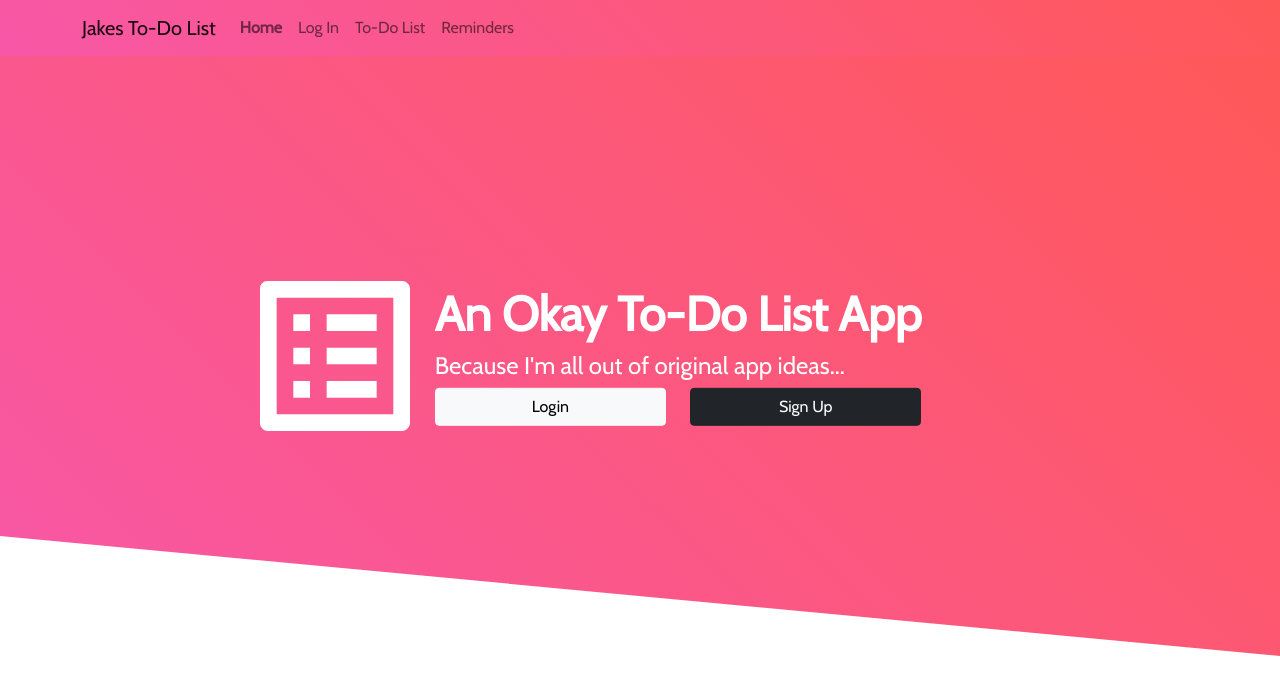
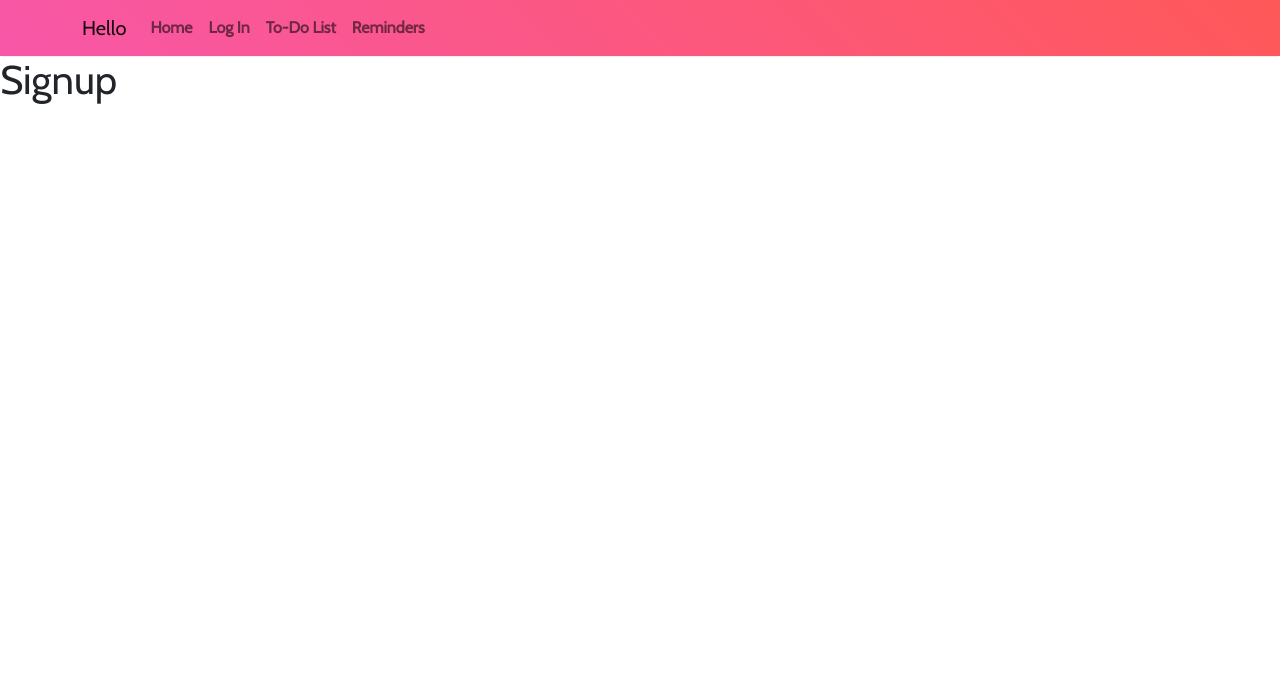
Before and after one commit to JakeWritesCode/the_only_to_do_list, a React (Create React App) app: page /sign-up in a window 1280 px wide. Shown: the top 694 px of the page. Built offline with nearby package versions, Linux system fonts and the light colour scheme.

Commit message:
Navigation now uses react router, tests are all broken thouggh. Good times.

```diff
--- a/package.json
+++ b/package.json
@@ -13,6 +13,7 @@
     "react": "^17.0.2",
     "react-bootstrap": "^2.0.0-beta.4",
     "react-dom": "^17.0.2",
+    "react-router-dom": "^5.2.0",
     "react-scripts": "4.0.3",
     "rewire": "^5.0.0",
     "web-vitals": "^1.1.2"
@@ -29,7 +30,10 @@
       "react-app/jest",
       "eslint:recommended",
       "plugin:react/recommended"
-    ]
+    ],
+    "rules": {
+      "no-unused-vars": 1
+    }
   },
   "browserslist": {
     "production": [
--- a/src/App.js
+++ b/src/App.js
@@ -2,6 +2,12 @@ import './App.css';
 import 'bootstrap/dist/css/bootstrap.min.css';
 import React from 'react';
 import TodoNavbar from "./Components/navbar/navbar";
+// import HomeSplash from "./Components/home_splash/home_splash";
+import {
+    BrowserRouter as Router,
+    Switch,
+    Route
+} from "react-router-dom";
 import HomeSplash from "./Components/home_splash/home_splash";
 
 export default class App extends React.Component {
@@ -9,7 +15,6 @@ export default class App extends React.Component {
         super(props);
         this.state = {
             "logged_in": false,
-            "active_area": "Home"
         }
     }
 
@@ -18,23 +23,19 @@ export default class App extends React.Component {
             [
                 {
                     "text": "Home",
-                    "onClick": () => this.setState({"active_area": "Home"}),
-                    "active": this.state.active_area === "Home"
+                    "route": "/"
                 },
                 {
                     "text": this.state.logged_in ? "Log Out" : "Log In",
-                    "onClick": () => this.setState({"active_area": "Log In / Out"}),
-                    "active": this.state.active_area === "Log In / Out"
+                    "route": "/login"
                 },
                 {
                     "text": "To-Do List",
-                    "onClick": () => this.setState({"active_area": "To-Do List"}),
-                    "active": this.state.active_area === "To-Do List"
+                    "route": "/todo"
                 },
                 {
                     "text": "Reminders",
-                    "onClick": () => this.setState({"active_area": "Reminders"}),
-                    "active": this.state.active_area === "Reminders"
+                    "route": "/reminders"
                 }
             ]
         )
@@ -42,13 +43,30 @@ export default class App extends React.Component {
 
     render() {
         return (
-            <div>
-                <TodoNavbar homeText="Jakes To-Do List" buttons={this.navBarButtons()}/>
-                <HomeSplash
-                    set_active_area_callback={(active_area) => this.setState({"active_area": active_area})}
-                    active_area={this.state.active_area}
-                />
-            </div>
+            <Router>
+                <div>
+                    <TodoNavbar homeText={"Hello"} buttons={this.navBarButtons()}/>
+                    {/* A <Switch> looks through its children <Route>s and
+            renders the first one that matches the current URL. */}
+                    <Switch>
+                        <Route path="/todo">
+                            <h1>Todo</h1>
+                        </Route>
+                        <Route path="/reminders">
+                            <h1>Reminders</h1>
+                        </Route>
+                        <Route path="/login">
+                            <h1>Login</h1>
+                        </Route>
+                        <Route path="/sign-up">
+                            <h1>Signup</h1>
+                        </Route>
+                        <Route path="/">
+                            <HomeSplash/>
+                        </Route>
+                    </Switch>
+                </div>
+            </Router>
         )
     }
 }
--- a/src/Components/home_splash/home_splash.js
+++ b/src/Components/home_splash/home_splash.js
@@ -5,9 +5,12 @@ import PropTypes from 'prop-types';
 import "./home_splash.scss"
 import {Button} from "react-bootstrap";
 import {ListAlt, ArrowBack} from "@material-ui/icons";
+import {useHistory} from "react-router-dom";
 
 
 export default function HomeSplash(props) {
+    const history = useHistory()
+
     return (
         <div className="splash-container">
             <div className="home-splash-div">
@@ -32,14 +35,14 @@ export default function HomeSplash(props) {
                                     <div className="col-6">
                                         <Button
                                             className="btn btn-light w-100"
-                                            onClick={() => props.set_active_area_callback("Log In / Out")}>
+                                            onClick={() => history.push("/login")}>
                                             Login
                                         </Button>
                                     </div>
                                     <div className="col-6">
                                         <Button
                                             className="btn btn-dark w-100"
-                                            onClick={() => props.set_active_area_callback("Sign Up")}>
+                                            onClick={() => history.push("sign-up")}>
                                             Sign Up</Button>
                                     </div>
                                 </div>
@@ -48,37 +51,37 @@ export default function HomeSplash(props) {
                     </div>
                 </div>
                 {/*  Second block (login)  */}
-                <div className={"h-100 slidey-hidey bg-todo-primary" + (props.active_area === "Log In / Out" ? " slidey-showey": "")}
-                     id="splash-login-area">
-                    <div className="row h-100">
-                        <div className="col-12">
-                            <ArrowBack
-                                style={{fontSize: 70, color: "white", float: "left"}}
-                                onClick={() => props.set_active_area_callback("Home")}
-                                id="login-go-back"
-                            />
-                        </div>
-                        <div className="row text-center">
-                            <h1>Log In</h1>
-                        </div>
-                    </div>
-                </div>
-                {/*  Third block (signup)  */}
-                <div className={"h-100 slidey-hidey bg-todo-primary" + (props.active_area === "Sign Up" ? " slidey-showey": "")}
-                     id="splash-signup-area">
-                    <div className="row h-100">
-                        <div className="col-12">
-                            <ArrowBack
-                                style={{fontSize: 70, color: "white", float: "left"}}
-                                onClick={() => props.set_active_area_callback("Home")}
-                                id="signup-go-back"
-                            />
-                        </div>
-                        <div className="row text-center">
-                            <h1>Sign Up</h1>
-                        </div>
-                    </div>
-                </div>
+                {/*<div className={"h-100 slidey-hidey bg-todo-primary" + (props.active_area === "Log In / Out" ? " slidey-showey": "")}*/}
+                {/*     id="splash-login-area">*/}
+                {/*    <div className="row h-100">*/}
+                {/*        <div className="col-12">*/}
+                {/*            <ArrowBack*/}
+                {/*                style={{fontSize: 70, color: "white", float: "left"}}*/}
+                {/*                onClick={() => props.set_active_area_callback("Home")}*/}
+                {/*                id="login-go-back"*/}
+                {/*            />*/}
+                {/*        </div>*/}
+                {/*        <div className="row text-center">*/}
+                {/*            <h1>Log In</h1>*/}
+                {/*        </div>*/}
+                {/*    </div>*/}
+                {/*</div>*/}
+                {/*/!*  Third block (signup)  *!/*/}
+                {/*<div className={"h-100 slidey-hidey bg-todo-primary" + (props.active_area === "Sign Up" ? " slidey-showey": "")}*/}
+                {/*     id="splash-signup-area">*/}
+                {/*    <div className="row h-100">*/}
+                {/*        <div className="col-12">*/}
+                {/*            <ArrowBack*/}
+                {/*                style={{fontSize: 70, color: "white", float: "left"}}*/}
+                {/*                onClick={() => props.set_active_area_callback("Home")}*/}
+                {/*                id="signup-go-back"*/}
+                {/*            />*/}
+                {/*        </div>*/}
+                {/*        <div className="row text-center">*/}
+                {/*            <h1>Sign Up</h1>*/}
+                {/*        </div>*/}
+                {/*    </div>*/}
+                {/*</div>*/}
             </div>
 
         </div>
--- a/src/Components/navbar/navbar.js
+++ b/src/Components/navbar/navbar.js
@@ -2,21 +2,29 @@ import React from 'react';
 import PropTypes from 'prop-types';
 import {Navbar, Container, Nav} from "react-bootstrap";
 import "base.scss"
+import {
+    useHistory,
+    useLocation,
+} from "react-router-dom";
+
 
 export default function TodoNavbar(props) {
+    const location = useLocation()
+    const history = useHistory()
+
     return (
         <Navbar className="bg-todo-primary bottom-shadow" expand="lg">
             <Container className="w-100">
-                <Navbar.Brand onClick={() => props.homeClick()}>{props.homeText}</Navbar.Brand>
+                <Navbar.Brand onClick={() => history.push("/")}>{props.homeText}</Navbar.Brand>
                 <Navbar.Toggle aria-controls="basic-navbar-nav"/>
                 <Navbar.Collapse id="basic-navbar-nav">
                     <Nav className="me-auto">
                         {props.buttons.map((button, index) => (
-                            <Nav.Link
-                                id={"nav-link-" + index}
-                                key={index}
-                                onClick={button.onClick}
-                                className={button.active ? "text-bold" : ""}>
+                            <Nav.Link key={index}
+                                      onClick={() => history.push(button.route)}
+                                      id={"nav-link-" + index}
+                                      className={"nav-item " + (location.pathname === button.route) ? "text-bold" : ""}
+                            >
                                 {button.text}
                             </Nav.Link>
                         ))}
```
Also changed, not shown: 2 other files (tests, documents, lock files or other folders).
